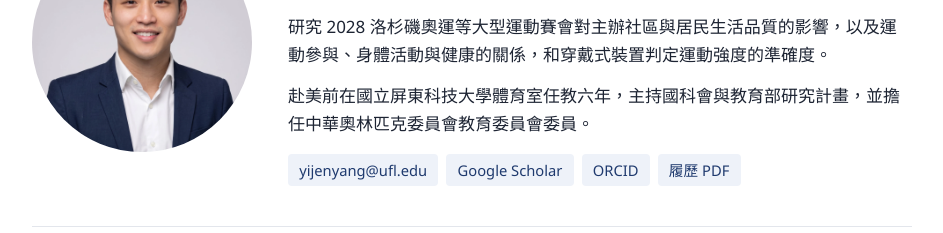
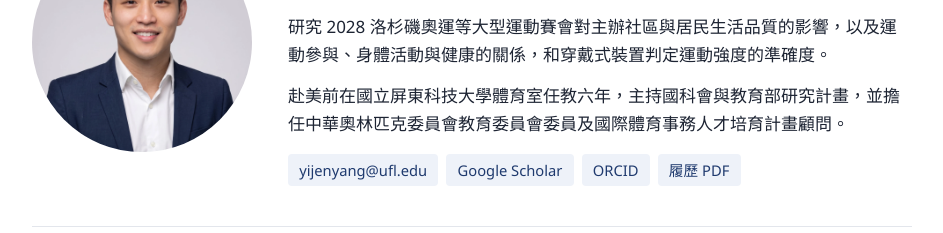
Before and after one commit to ianyijenyang/ianyijenyang.github.io, a plain HTML site: page zh/index.html in a window 1280 px wide. Shown: the part 202-435 px from the top of the page, without its empty margins (168-1111 px from the left). Drawn offline with nearby package versions, Linux system fonts and the light colour scheme.

```diff
--- a/zh/index.html
+++ b/zh/index.html
@@ -43,7 +43,7 @@
       <h1>楊懿仁</h1>
       <p class="title">美國佛羅里達大學（University of Florida）運動管理學系<br>博士生、研究所獎學金研究員（Graduate Fellow）、研究助理</p>
       <p>研究 2028 洛杉磯奧運等大型運動賽會對主辦社區與居民生活品質的影響，以及運動參與、身體活動與健康的關係，和穿戴式裝置判定運動強度的準確度。</p>
-      <p>赴美前在國立屏東科技大學體育室任教六年，主持國科會與教育部研究計畫，並擔任中華奧林匹克委員會教育委員會委員。</p>
+      <p>赴美前在國立屏東科技大學體育室任教六年，主持國科會與教育部研究計畫，並擔任中華奧林匹克委員會教育委員會委員及國際體育事務人才培育計畫顧問。</p>
       <div class="links">
         <a href="mailto:yijenyang@ufl.edu">yijenyang@ufl.edu</a>
         <a href="https://scholar.google.com/citations?user=iOKSOPwAAAAJ">Google Scholar</a>
```
